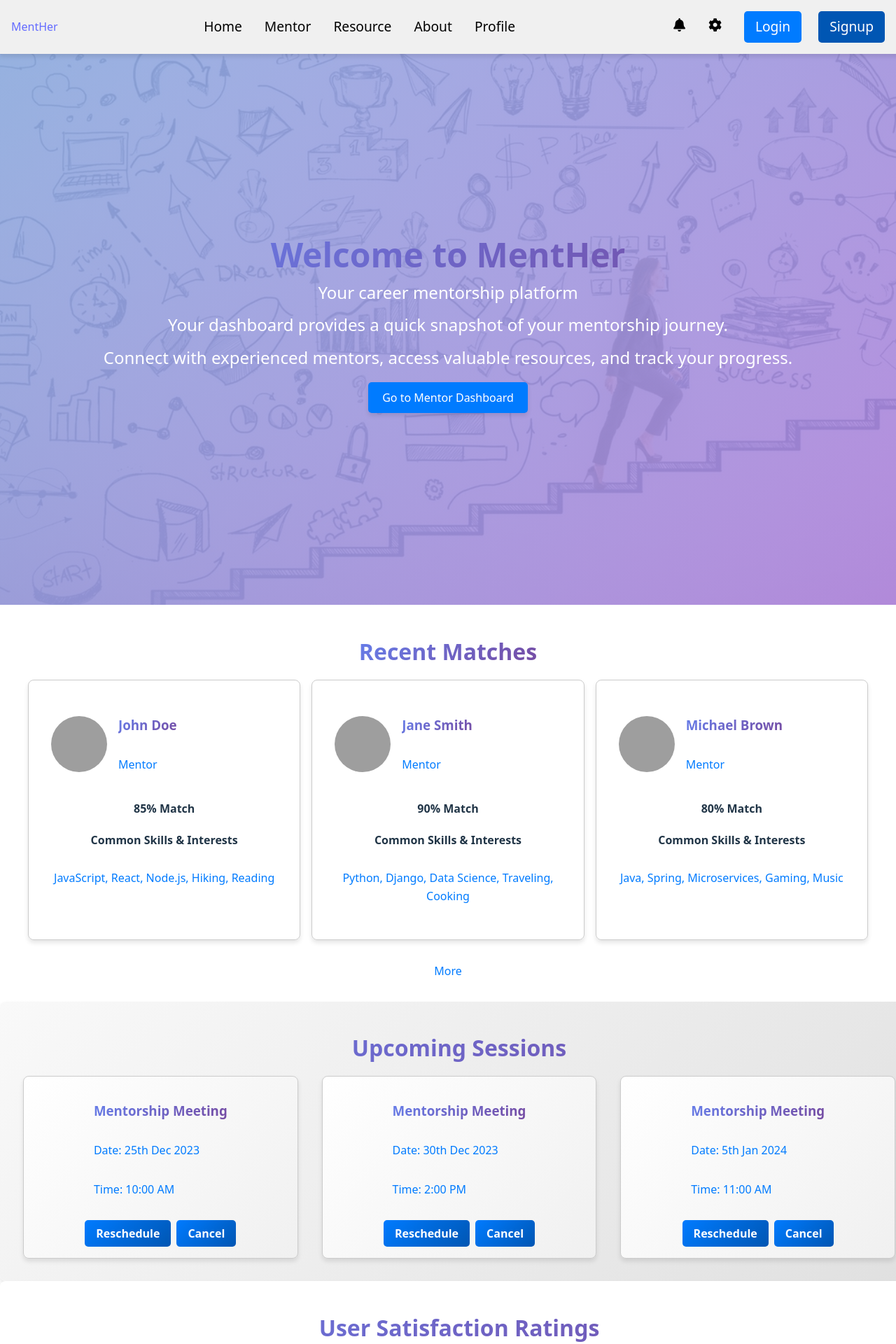
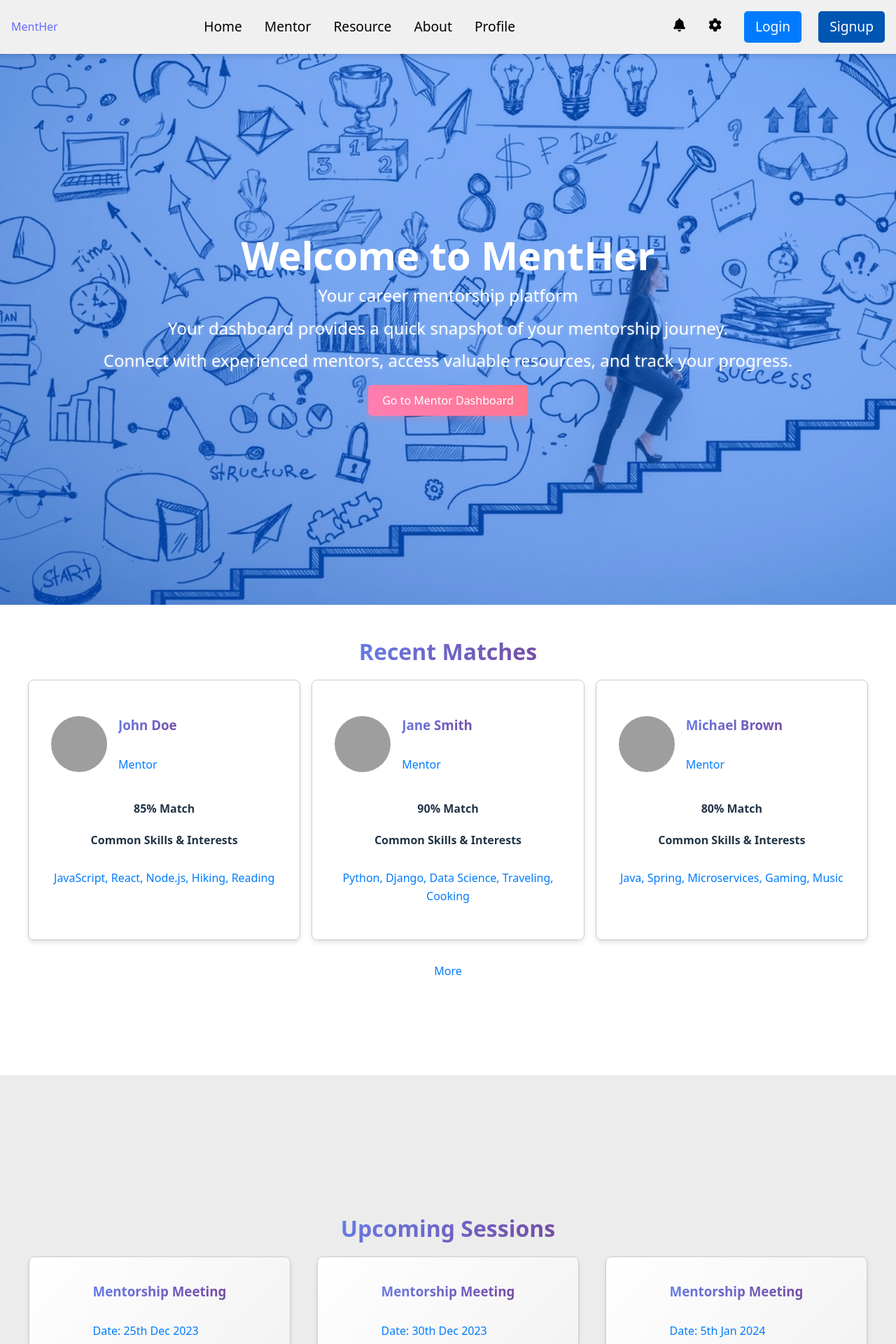
Before and after one commit to sathya2809/GBS-Diversity, a React (Vite) app in the folder Client/: page / in a window 1280 px wide. Shown: the top 1920 px of the page at 70% size. Built offline with nearby package versions, Linux system fonts and the light colour scheme; grey boxes are pictures that could not be loaded.

Commit message:
home enhanced

```diff
--- a/Client/package.json
+++ b/Client/package.json
@@ -12,10 +12,10 @@
   "dependencies": {
     "@reduxjs/toolkit": "^2.6.1",
     "axios": "^1.8.2",
-    "axios": "^1.8.2",
     "react": "^19.0.0",
     "react-dom": "^19.0.0",
     "react-hot-toast": "^2.5.2",
+    "react-icons": "^5.5.0",
     "react-redux": "^9.2.0",
     "react-router-dom": "^7.3.0"
   },
--- a/Client/src/App.jsx
+++ b/Client/src/App.jsx
@@ -1,18 +1,18 @@
-import React from 'react'
-import { BrowserRouter as Router, Route, Routes, useLocation } from 'react-router-dom'
-import Home from './Pages/Home'
-import Mentor from './Pages/Mentor'
-import About from './Pages/About'
-import Profile from './Pages/Profile'
-import Settings from './Pages/Settings'
-import Login from './Pages/Auth/Login'
-import Signup from './Pages/Auth/Signup'
-import Notifications from './Pages/Notifications'
-import Resource from './Pages/Resource'
-import Header from './Components/Common/Header'
-import Footer from './Components/Common/Footer'
-import { ThemeProvider } from './Context/ThemeToggle.jsx'
-import './App.css'
+import React from 'react';
+import { Route, Routes, useLocation } from 'react-router-dom';
+import Home from './Pages/Home';
+import Mentor from './Pages/Mentor';
+import About from './Pages/About';
+import Profile from './Pages/Profile';
+import Settings from './Pages/Settings';
+import Login from './Pages/Auth/Login';
+import Signup from './Pages/Auth/Signup';
+import Notifications from './Pages/Notifications';
+import Resource from './Pages/Resource';
+import Header from './Components/Common/Header';
+import Footer from './Components/Common/Footer';
+import { ThemeProvider } from './Context/ThemeToggle.jsx';
+import './App.css';
 
 const AppContent = () => {
   const location = useLocation();
@@ -43,12 +43,10 @@ const App = () => {
   return (
     <ThemeProvider>
       <div className="app">
-        <Router>
-          <AppContent />
-        </Router>
+        <AppContent />
       </div>
     </ThemeProvider>
-  )
-}
+  );
+};
 
 export default App;
--- a/Client/src/Components/Home/MatchStatus.jsx
+++ b/Client/src/Components/Home/MatchStatus.jsx
@@ -1,12 +1,12 @@
-import React from 'react'
-import { Link } from 'react-router-dom'
-import '../../Styles/Home/MatchStatus.css'
+import React from 'react';
+import { Link } from 'react-router-dom';
+import '../../Styles/Home/MatchStatus.css';
 
 const MatchStatus = () => {
   return (
-    <div className="match-status full-width">
+    <div className="match-status full-width" style={{ backgroundColor: 'white' }}>
       <h2>Recent Matches</h2>
-      <div className="cards-container">
+      <div className="cards-container" style={{ display: 'flex', flexDirection: 'row' }}>
         <div className="card">
           <div className="profile-info">
             <img src="/user.png" alt="Profile" className="profile-picture" />
@@ -58,7 +58,7 @@ const MatchStatus = () => {
       </div>
       <Link to="/mentor" className="more-text">More</Link>
     </div>
-  )
-}
+  );
+};
 
-export default MatchStatus
+export default MatchStatus;
--- a/Client/src/Components/Home/Upcoming.jsx
+++ b/Client/src/Components/Home/Upcoming.jsx
@@ -1,25 +1,25 @@
-import React, { useState } from 'react'
-import '../../Styles/Home/Upcoming.css'
+import React, { useState } from 'react';
+import '../../Styles/Home/Upcoming.css';
 
 const Upcoming = () => {
   const [sessions, setSessions] = useState([
     { id: 1, date: '25th Dec 2023', time: '10:00 AM' },
     { id: 2, date: '30th Dec 2023', time: '2:00 PM' },
     { id: 3, date: '5th Jan 2024', time: '11:00 AM' }
-  ])
+  ]);
 
   const handleCancel = (id) => {
-    setSessions(sessions.filter(session => session.id !== id))
-  }
+    setSessions(sessions.filter(session => session.id !== id));
+  };
 
   const handleReschedule = (id) => {
-    const newDate = prompt('Enter new date (e.g., 15th Jan 2024):')
-    const newTime = prompt('Enter new time (e.g., 3:00 PM):')
-    setSessions(sessions.map(session => session.id === id ? { ...session, date: newDate, time: newTime } : session))
-  }
+    const newDate = prompt('Enter new date (e.g., 15th Jan 2024):');
+    const newTime = prompt('Enter new time (e.g., 3:00 PM):');
+    setSessions(sessions.map(session => session.id === id ? { ...session, date: newDate, time: newTime } : session));
+  };
 
   return (
-    <div className="upcoming-sessions">
+    <div className="upcoming-sessions" style={{  }}>
       <h2>Upcoming Sessions</h2>
       <div className="sessions-container">
         {sessions.map(session => (
@@ -37,7 +37,7 @@ const Upcoming = () => {
         ))}
       </div>
     </div>
-  )
-}
+  );
+};
 
-export default Upcoming
+export default Upcoming;
--- a/Client/src/Styles/Home/MatchStatus.css
+++ b/Client/src/Styles/Home/MatchStatus.css
@@ -3,6 +3,7 @@
   flex-direction: column;
   align-items: center;
   padding: 1rem;
+  height: 80vh;
   border-radius: 8px;
   width: 100%;
   max-width: 1200px;
--- a/Client/src/Styles/Home/Rating.css
+++ b/Client/src/Styles/Home/Rating.css
@@ -1,10 +1,12 @@
 .rating-section {
-  width: 100%;
-  padding: 1rem;
-  background: white; /* Change background to white */
-  border-radius: 8px;
-  box-shadow: 0 4px 6px rgba(0, 0, 0, 0.1);
-  animation: fadeIn 2s ease-in-out;
+  display: flex;
+  flex-direction: column;
+  justify-content: center;
+  align-items: center;
+  height: 100vh;
+  padding: 2rem;
+  background: linear-gradient(135deg, #84fab0, #8fd3f4);
+  animation: slideRight 1.5s ease-in-out;
 }
 
 .rating-section h2 {
--- a/Client/src/Styles/Home/Upcoming.css
+++ b/Client/src/Styles/Home/Upcoming.css
@@ -1,11 +1,12 @@
 .upcoming-sessions {
-  width: 100%;
-  padding: 1rem;
-  background: linear-gradient(135deg, #f9f9f9, #e0e0e0); /* Gradient background */
-  border-radius: 8px;
-  box-shadow: 0 4px 6px rgba(0, 0, 0, 0.1);
-  animation: fadeIn 2s ease-in-out;
-  overflow-x: hidden; /* Prevent horizontal overflow */
+  display: flex;
+  flex-direction: column;
+  justify-content: center;
+  align-items: center;
+  height: 80vh;
+  padding: 2rem;
+  background:  #ececec;
+  animation: slideLeft 1.5s ease-in-out;
 }
 
 .upcoming-sessions h2 {
@@ -17,8 +18,9 @@
   display: flex;
   flex-wrap: wrap;
   justify-content: space-around;
-  width: 100%; /* Ensure container takes full width */
-  box-sizing: border-box; /* Include padding and border in element's total width and height */
+  width: 100%;
+  box-sizing: border-box;
+  gap: 20px;
 }
 
 .session-card {
@@ -29,9 +31,9 @@
   padding: 1rem;
   border: 1px solid #ccc;
   border-radius: 8px;
-  background: linear-gradient(135deg, #ffffff, #f0f0f0); /* Gradient background */
+  background: linear-gradient(135deg, #ffffff, #f0f0f0);
   margin-bottom: 1rem;
-  width: 28%; /* Reduce width to ensure equal width for all components */
+  width: 28%;
   box-shadow: 0 4px 6px rgba(0, 0, 0, 0.1);
   transition: transform 0.3s ease, box-shadow 0.3s ease;
 }
@@ -52,7 +54,7 @@
 
 .btn {
   padding: 0.5rem 1rem;
-  background: linear-gradient(135deg, #007bff, #0056b3); /* Gradient background */
+  background: linear-gradient(135deg, #007bff, #0056b3);
   color: white;
   border: none;
   border-radius: 5px;
@@ -61,7 +63,7 @@
 }
 
 .btn:hover {
-  background: linear-gradient(135deg, #0056b3, #003f7f); /* Gradient background on hover */
+  background: linear-gradient(135deg, #0056b3, #003f7f);
   transform: scale(1.05);
 }
 
--- a/Client/src/Styles/Home/Welcome.css
+++ b/Client/src/Styles/Home/Welcome.css
@@ -1,14 +1,16 @@
+/* Enhanced Welcome Section Styles */
+
 .welcome-section {
   position: relative;
   width: 100%;
-  height: 100vh; /* Set height to full viewport height */
-  background: url('/bg.jpg') no-repeat center center; /* Use image background */
-  background-size: cover; /* Ensure the image covers the entire section */
+  height: 100vh;
+  background: url('/bg.jpg') no-repeat center center;
+  background-size: cover;
   display: flex;
   justify-content: center;
   align-items: center;
-  text-align: center; /* Center align the text */
-  animation: fadeIn 2s ease-in-out; /* Animation */
+  text-align: center;
+  animation: fadeIn 2s ease-in-out;
 }
 
 .welcome-section::before {
@@ -18,7 +20,7 @@
   left: 0;
   width: 100%;
   height: 100%;
-  background: linear-gradient(135deg, rgba(145, 176, 227, 0.9), rgba(176, 132, 221, 0.9)); /* Linear gradient background */
+  background: rgba(0, 102, 255, 0.5); /* Blue overlay */
   z-index: 1;
 }
 
@@ -26,45 +28,52 @@
   position: relative;
   z-index: 2;
   padding: 2rem;
-  border-radius: 8px;
+  border-radius: 12px;
+  animation: popIn 1s ease-in-out;
 }
 
 .welcome-title {
   margin: 0;
-  font-size: 3rem;
-  color: white; /* Change text color to white */
-  animation: slideIn 1.5s ease-in-out; /* Animation */
+  font-size: 3.5rem;
+  background: linear-gradient(45deg, #ffffff, #ffffff); /* Gradient blue color */
+  -webkit-background-clip: text;
+  -webkit-text-fill-color: transparent;
+  text-shadow: none;
+  animation: slideIn 1.5s ease-in-out;
 }
 
 .welcome-text {
   margin: 0.5rem 0 0;
   font-size: 1.5rem;
-  color: white; /* Change text color to white */
-  animation: slideIn 2s ease-in-out; /* Animation */
+  color: #fff;
+  text-shadow: 0 1px 4px rgba(255, 255, 255, 0.3);
+  animation: slideUp 2s ease-in-out;
 }
 
 .mentor-dashboard-btn {
   display: inline-block;
   margin-top: 1rem;
   padding: 0.75rem 1.5rem;
-  background-color: #007bff;
-  color: white;
+  background: linear-gradient(45deg, #ff7eb3, #ff758c);
+  color: #fff;
   text-decoration: none;
-  border-radius: 5px;
-  transition: background-color 0.3s ease, transform 0.3s ease, box-shadow 0.3s ease;
-  box-shadow: 0 4px 6px rgba(0, 0, 0, 0.1); /* Add shadow */
+  border-radius: 50px;
+  box-shadow: 0 4px 8px rgba(255, 117, 140, 0.3);
+  transition: all 0.3s ease-in-out;
 }
 
 .mentor-dashboard-btn:hover {
-  background-color: #0056b3;
-  transform: scale(1.05);
-  box-shadow: 0 6px 8px rgba(0, 0, 0, 0.2); /* Enhance shadow on hover */
+  background: linear-gradient(45deg, #ff758c, #ff7eb3);
+  transform: translateY(-3px) scale(1.05);
+  box-shadow: 0 6px 12px rgba(255, 117, 140, 0.5);
 }
 
 .mentor-dashboard-btn:active {
-  transform: scale(0.95);
-  box-shadow: 0 2px 4px rgba(0, 0, 0, 0.2); /* Add active state effect */
+  transform: translateY(1px) scale(0.98);
+  box-shadow: 0 2px 4px rgba(255, 117, 140, 0.2);
 }
+
+/* Animations */
 
 @keyframes fadeIn {
   from {
@@ -77,9 +86,29 @@
 
 @keyframes slideIn {
   from {
-    transform: translateY(-20px);
+    transform: translateY(-50px);
   }
   to {
     transform: translateY(0);
   }
 }
+
+@keyframes slideUp {
+  from {
+    transform: translateY(20px);
+  }
+  to {
+    transform: translateY(0);
+  }
+}
+
+@keyframes popIn {
+  0% {
+    transform: scale(0.8);
+    opacity: 0;
+  }
+  100% {
+    transform: scale(1);
+    opacity: 1;
+  }
+}
--- a/Client/src/main.jsx
+++ b/Client/src/main.jsx
@@ -1,19 +1,22 @@
-import { StrictMode } from 'react'
-import { createRoot } from 'react-dom/client'
-import './index.css'
-import { Provider } from "react-redux";
+import { StrictMode } from 'react';
+import { createRoot } from 'react-dom/client';
+import './index.css';
+import { Provider } from 'react-redux';
 import App from './App.jsx';
-import { configureStore } from "@reduxjs/toolkit";
-import { Toaster } from "react-hot-toast";
-import { BrowserRouter } from "react-router-dom";
-import { rootReducer } from "./reducer/rootReducer.jsx";
+import { configureStore } from '@reduxjs/toolkit';
+import { Toaster } from 'react-hot-toast';
+import { BrowserRouter as Router } from 'react-router-dom';
+import { rootReducer } from './Reducer/rootReducer';
 
 const store = configureStore({ reducer: rootReducer });
 
 createRoot(document.getElementById('root')).render(
   <StrictMode>
     <Provider store={store}>
-    <App />
+      <Router>
+        <App />
+        <Toaster />
+      </Router>
     </Provider>
-  </StrictMode>,
-)
+  </StrictMode>
+);
```
Also changed, not shown: Client/src/Styles/Home/ResoursesHome.css (deleted, +0 -90 lines), 1 other file (tests, documents, lock files or other folders).
